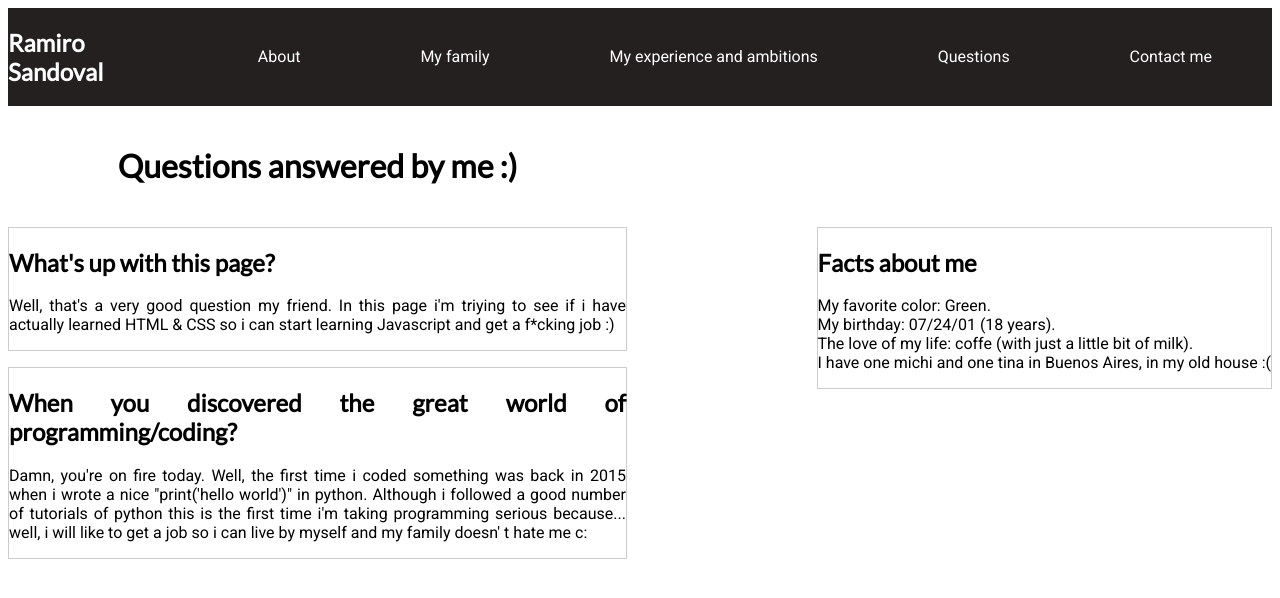
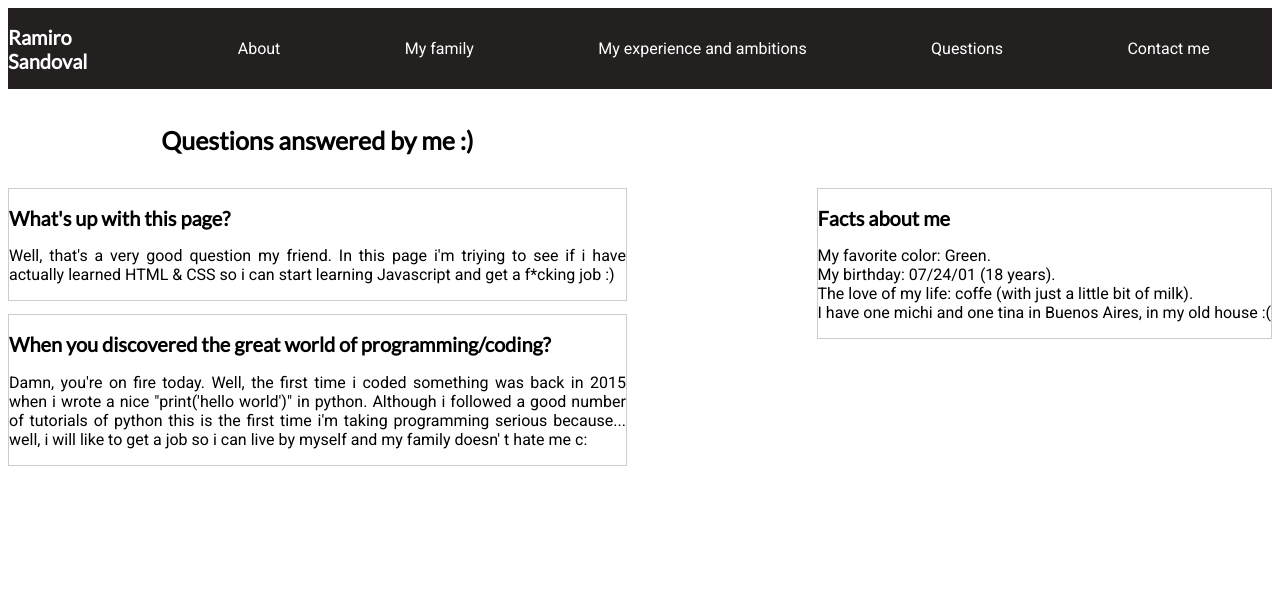
Before and after one commit to smRamiro/smRamiro.github.io, a plain HTML site: page index.html in a window 1280 px wide. Drawn offline with Linux system fonts and the light colour scheme.

Commit message:
css changed

```diff
--- a/css/style.css
+++ b/css/style.css
@@ -47,7 +47,13 @@ a{
 
 main h1{
     text-align: center;
+    font-size: 25px;
 }
+
+h2, h3, h4{
+    font-size: 20px;
+}
+
 main{
     display: grid;
     grid-template-columns: auto auto;
```
